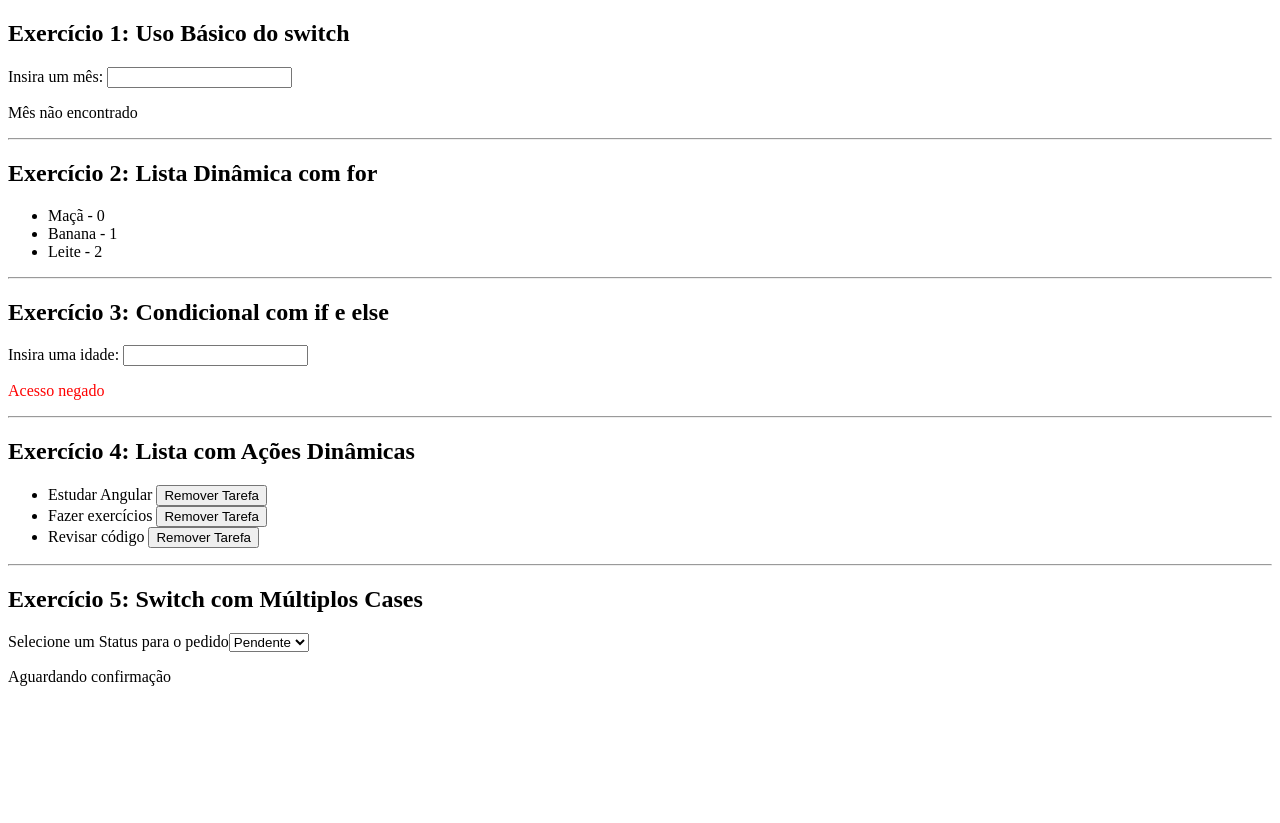
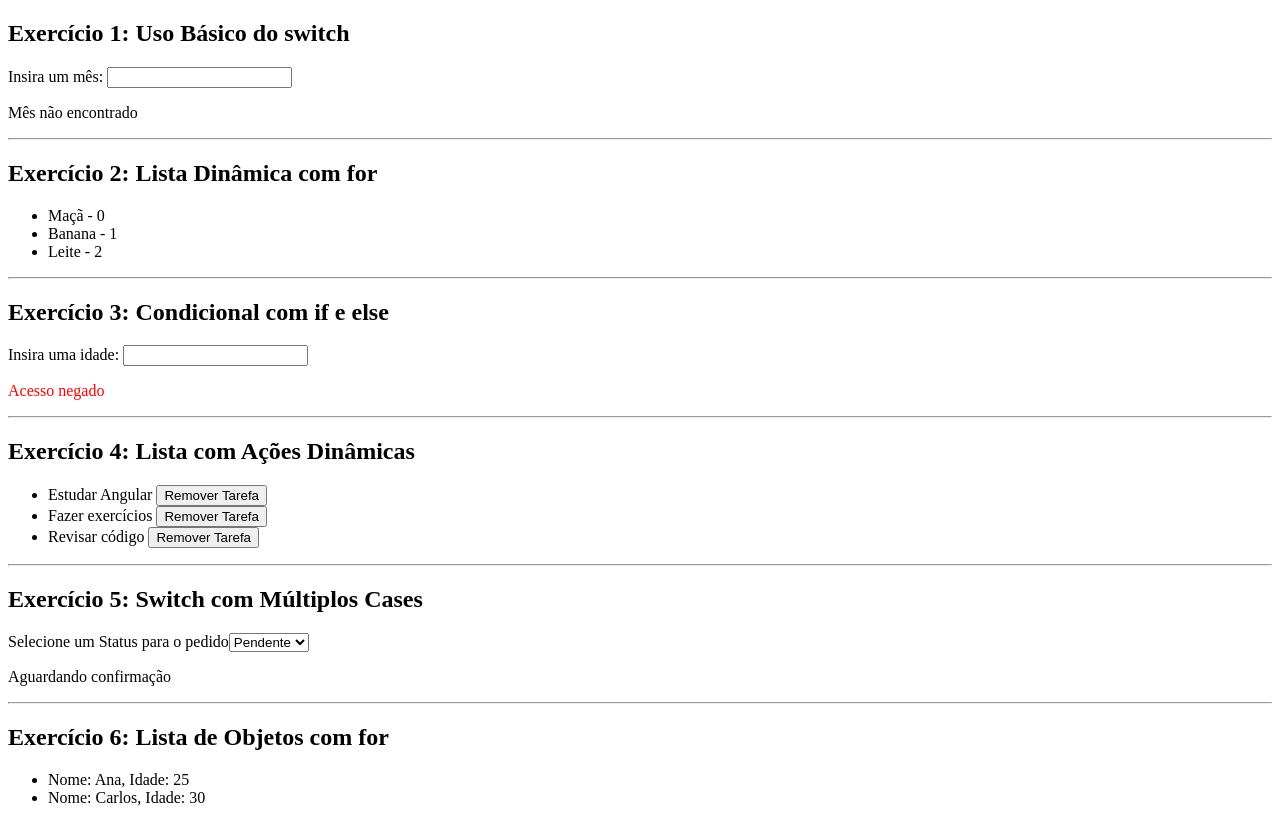
Before and after one commit to bailooon/Checkpoint-2-Angular, an Angular app: page / in a window 1280 px wide. Before the commit the page ends 800 px from the top, so only its background shows below. Built offline with nearby package versions, Linux system fonts and the light colour scheme.

Commit message:
Conclusão do Exercício 6

```diff
--- a/src/app/components/control-flow/control-flow.component.html
+++ b/src/app/components/control-flow/control-flow.component.html
@@ -109,3 +109,15 @@
         <p>Status desconhecido</p>
     }
 }
+
+<hr>
+
+<h2>Exercício 6: Lista de Objetos com for</h2>
+<ul>
+
+    @for(usuario of usuarios; track usuario.nome){
+        <li>Nome: {{usuario.nome}}, Idade: {{usuario.idade}}</li>
+    } @empty {
+        <p>Nenhum usuário cadastrado</p>
+    }
+</ul>
--- a/src/app/components/control-flow/control-flow.component.ts
+++ b/src/app/components/control-flow/control-flow.component.ts
@@ -14,6 +14,7 @@ export class ControlFlowComponent {
   idade: number = 0;
   tarefas: string[] = ["Estudar Angular", "Fazer exercícios", "Revisar código"];
   status: string = "pendente";
+  usuarios = [{nome: "Ana", idade: 25}, {nome:"Carlos", idade: 30}]
 
   trocarMes(event:Event) : void{
     const elementoSelecionado = event.target as HTMLSelectElement
```
